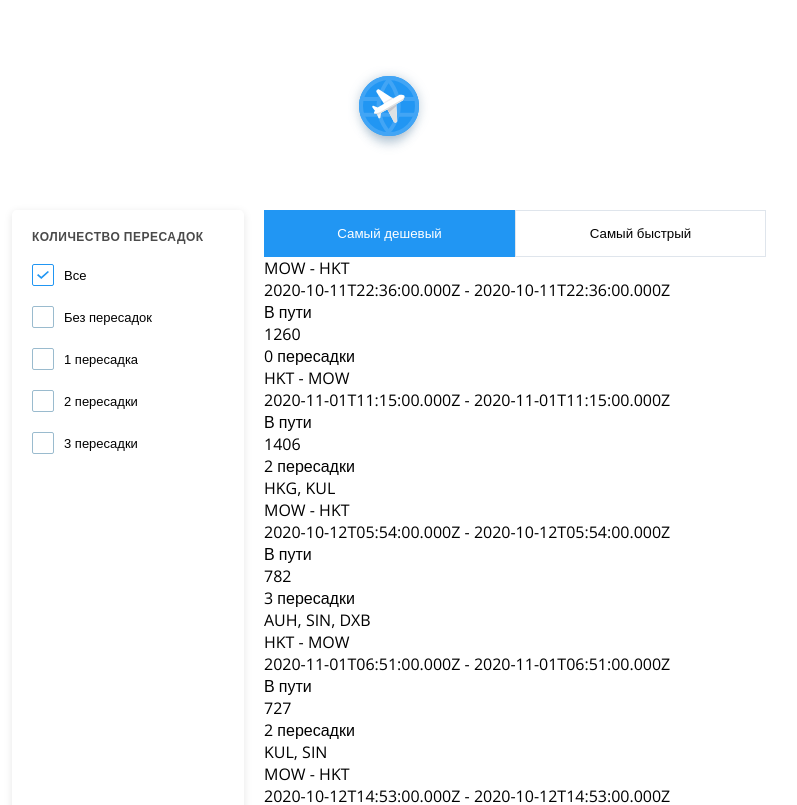
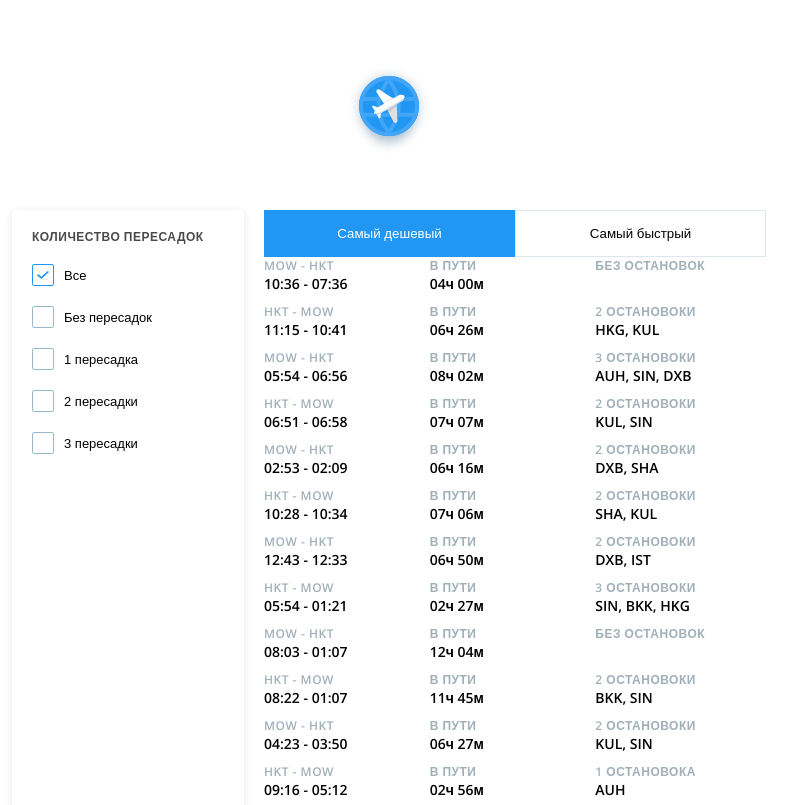
Before and after one commit to peter-nikitin/aviasales-frontend-test, a React (Create React App) app: page / in a window 1280 px wide. Shown: the top 805 px of the page, without its empty margins (251-1048 px from the left). Built offline with nearby package versions, Linux system fonts and the light colour scheme.

Commit message:
стилизовал сегменты

```diff
--- a/src/tickets/Segment.tsx
+++ b/src/tickets/Segment.tsx
@@ -1,5 +1,29 @@
 import React, { FunctionComponent } from "react";
+import { createUseStyles } from "react-jss";
+import moment from "moment";
+
 import { Segment } from "../data/segmentsTypes";
+
+const useStyle = createUseStyles({
+  segmentLine: {
+    display: "flex",
+    marginBottom: 10,
+  },
+  third: {
+    width: "33%",
+  },
+  header: {
+    letterSpacing: 0.5,
+    textTransform: "uppercase",
+    color: "#A0B0B9",
+    fontSize: 12,
+    fontWeight: 600,
+  },
+  value: {
+    fontSize: 14,
+    fontWeight: 600,
+  },
+});
 
 const SegmentInTicket: FunctionComponent<Segment> = ({
   stops,
@@ -7,24 +31,50 @@ const SegmentInTicket: FunctionComponent<Segment> = ({
   date,
   destination,
   origin,
-}) => {
+}: Segment) => {
+  const style = useStyle();
+
+  const drowStopsHeader = (stopsNumber: number): string => {
+    switch (stopsNumber) {
+      case 0:
+        return "Без остановок";
+      case 1:
+        return "1 остановока";
+      case 2:
+        return "2 остановоки";
+      case 3:
+        return "3 остановоки";
+      case 4:
+        return "4 остановоки";
+      case 5:
+        return "5 остановок";
+
+      default:
+        break;
+    }
+    return "";
+  };
+
   return (
-    <div>
-      <div>
-        <div>
+    <div className={style.segmentLine}>
+      <div className={style.third}>
+        <div className={style.header}>
           {origin} - {destination}
         </div>
-        <div>
-          {date} - {date}
+        <div className={style.value}>
+          {moment(date).format("hh:mm")} -{" "}
+          {moment(date).add(duration, "m").format("hh:mm")}
         </div>
       </div>
-      <div>
-        <div>В пути</div>
-        <div>{duration}</div>
+      <div className={style.third}>
+        <div className={style.header}>В пути</div>
+        <div className={style.value}>
+          {moment().minute(duration).format("hh[ч] mm[м]")}
+        </div>
       </div>
-      <div>
-        <div>{stops.length} пересадки</div>
-        <div>{stops.join(", ")}</div>
+      <div className={style.third}>
+        <div className={style.header}>{drowStopsHeader(stops.length)}</div>
+        <div className={style.value}>{stops.join(", ")}</div>
       </div>
     </div>
   );
```
